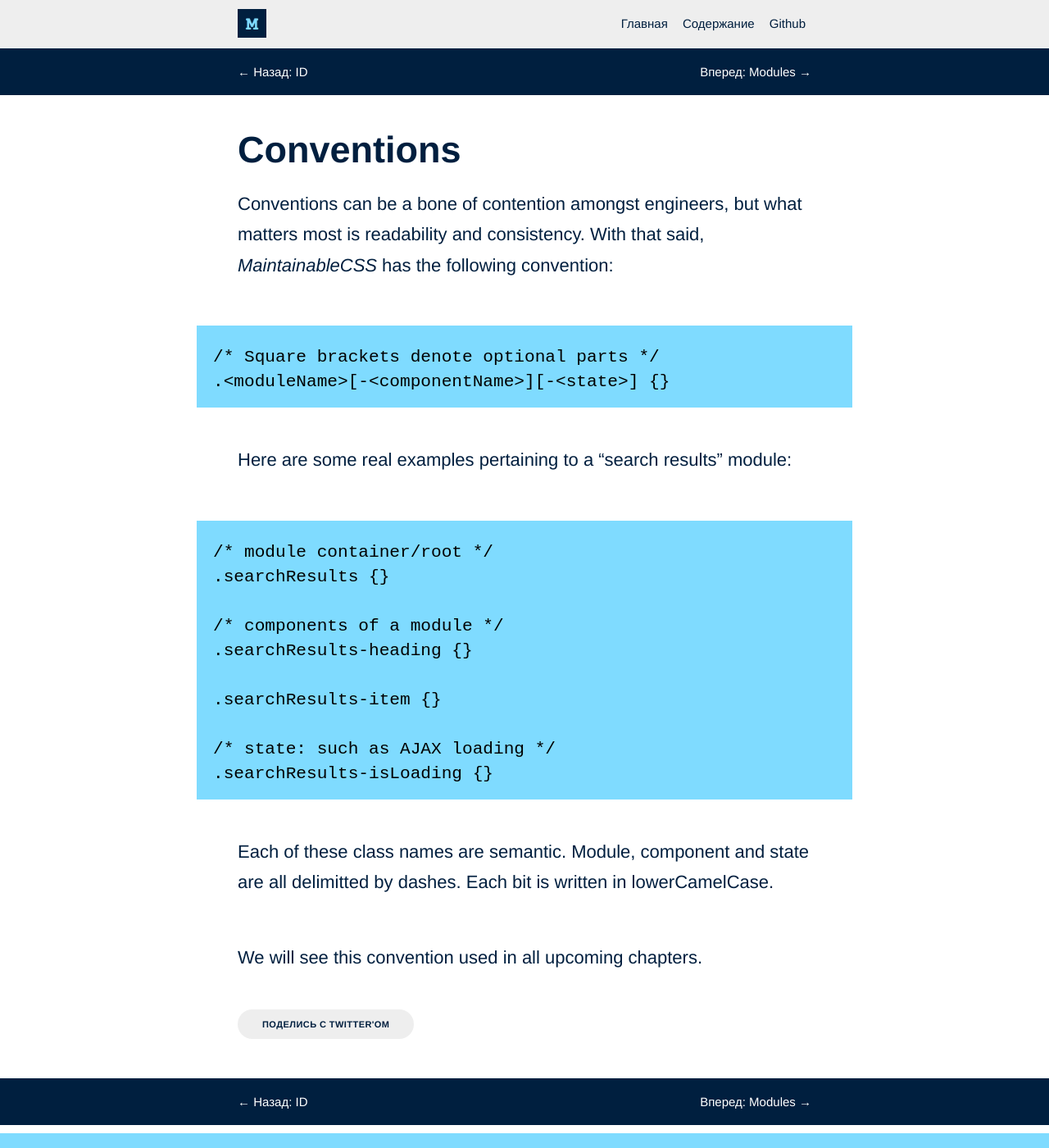
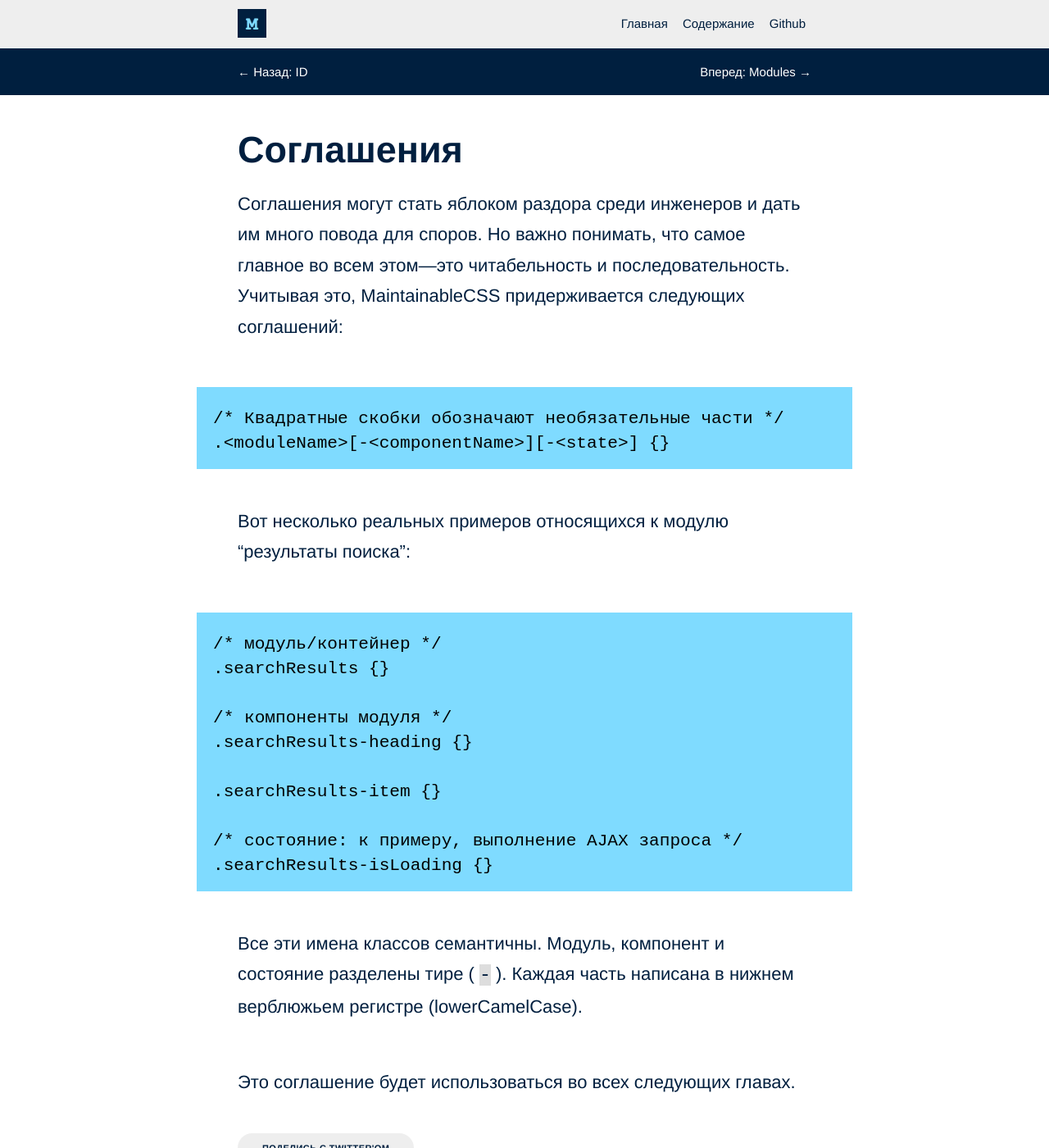
Before and after one commit to termosa/maintainablecss.ru, a Jekyll site: the page built from _chapters/05-conventions.md, in a window 1280 px wide and 1400 px high. Shown: the whole window at 82% size. Built offline with Jekyll 4.4.1, drawn with Linux system fonts in a browser that asks for light colours; some of the changed text lies outside the part shown.

Commit message:
Translate Conventions

```diff
--- a/_chapters/05-conventions.md
+++ b/_chapters/05-conventions.md
@@ -1,29 +1,29 @@
 ---
 layout: chapter
-title: Conventions
+title: Соглашения
 section: Core
 permalink: /chapters/conventions/
-description: Learn the simple conventions that MaintainableCSS employs to write modules, components and state.
+description: Изучите простые соглашения используемые MaintainableCSS для написания модулей, компонентов и состояний.
 ---
 
-Conventions can be a bone of contention amongst engineers, but what matters most is readability and consistency. With that said, *MaintainableCSS* has the following convention:
+Соглашения могут стать яблоком раздора среди инженеров и дать им много повода для споров. Но важно понимать, что самое главное во всем этом&mdash;это читабельность и последовательность. Учитывая это, MaintainableCSS придерживается следующих соглашений:
 
-	/* Square brackets denote optional parts */
+	/* Квадратные скобки обозначают необязательные части */
 	.<moduleName>[-<componentName>][-<state>] {}
 
-Here are some real examples pertaining to a "search results" module:
+Вот несколько реальных примеров относящихся к модулю "результаты поиска":
 
-	/* module container/root */
+	/* модуль/контейнер */
 	.searchResults {}
 
-	/* components of a module */
+	/* компоненты модуля */
 	.searchResults-heading {}
 
 	.searchResults-item {}
 
-	/* state: such as AJAX loading */
+	/* состояние: к примеру, выполнение AJAX запроса */
 	.searchResults-isLoading {}
 
-Each of these class names are semantic. Module, component and state are all delimitted by dashes. Each bit is written in lowerCamelCase.
+Все эти имена классов семантичны. Модуль, компонент и состояние разделены тире ( `-` ). Каждая часть написана в нижнем верблюжьем регистре (lowerCamelCase).
 
-We will see this convention used in all upcoming chapters.
+Это соглашение будет использоваться во всех следующих главах.
```
